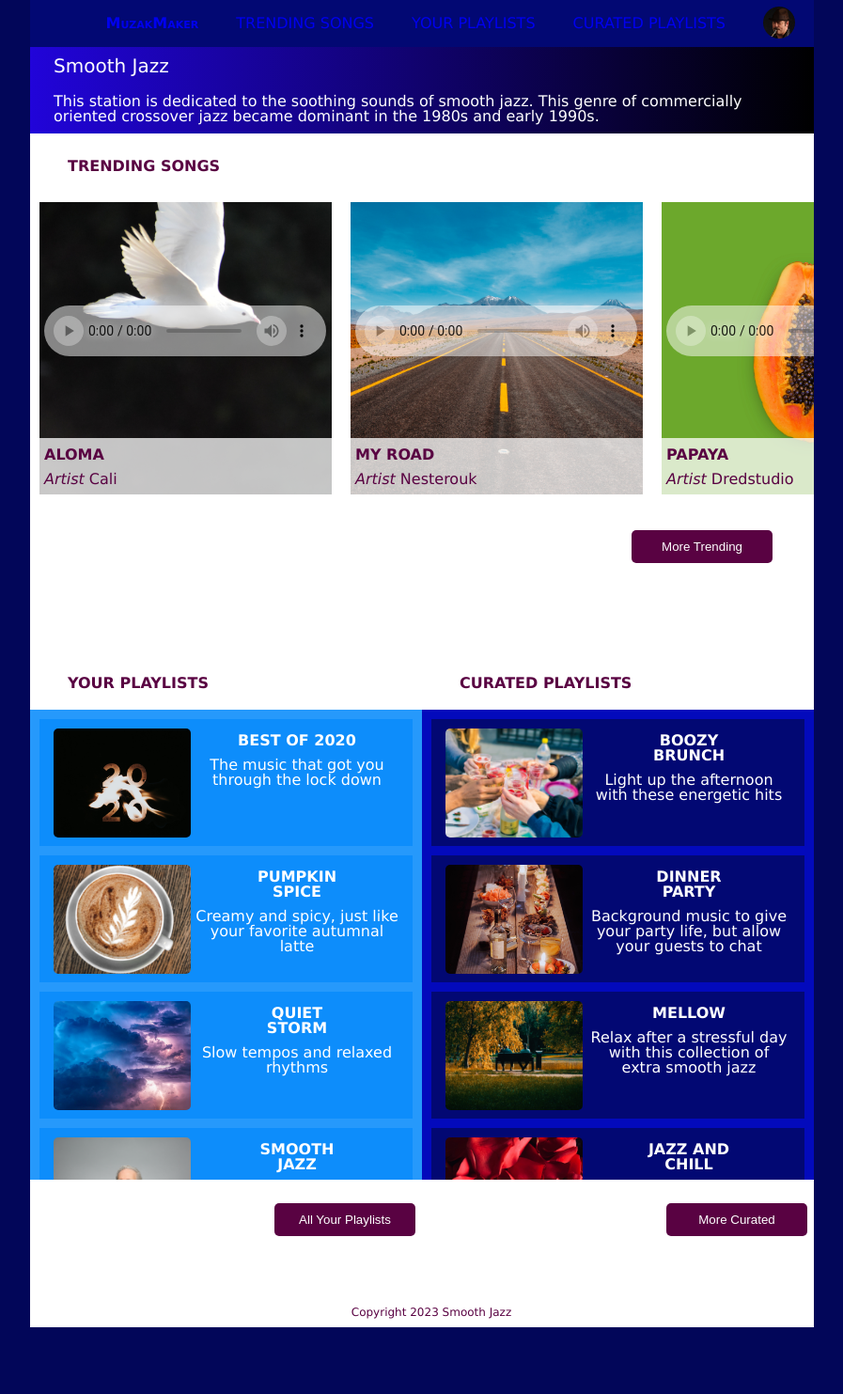
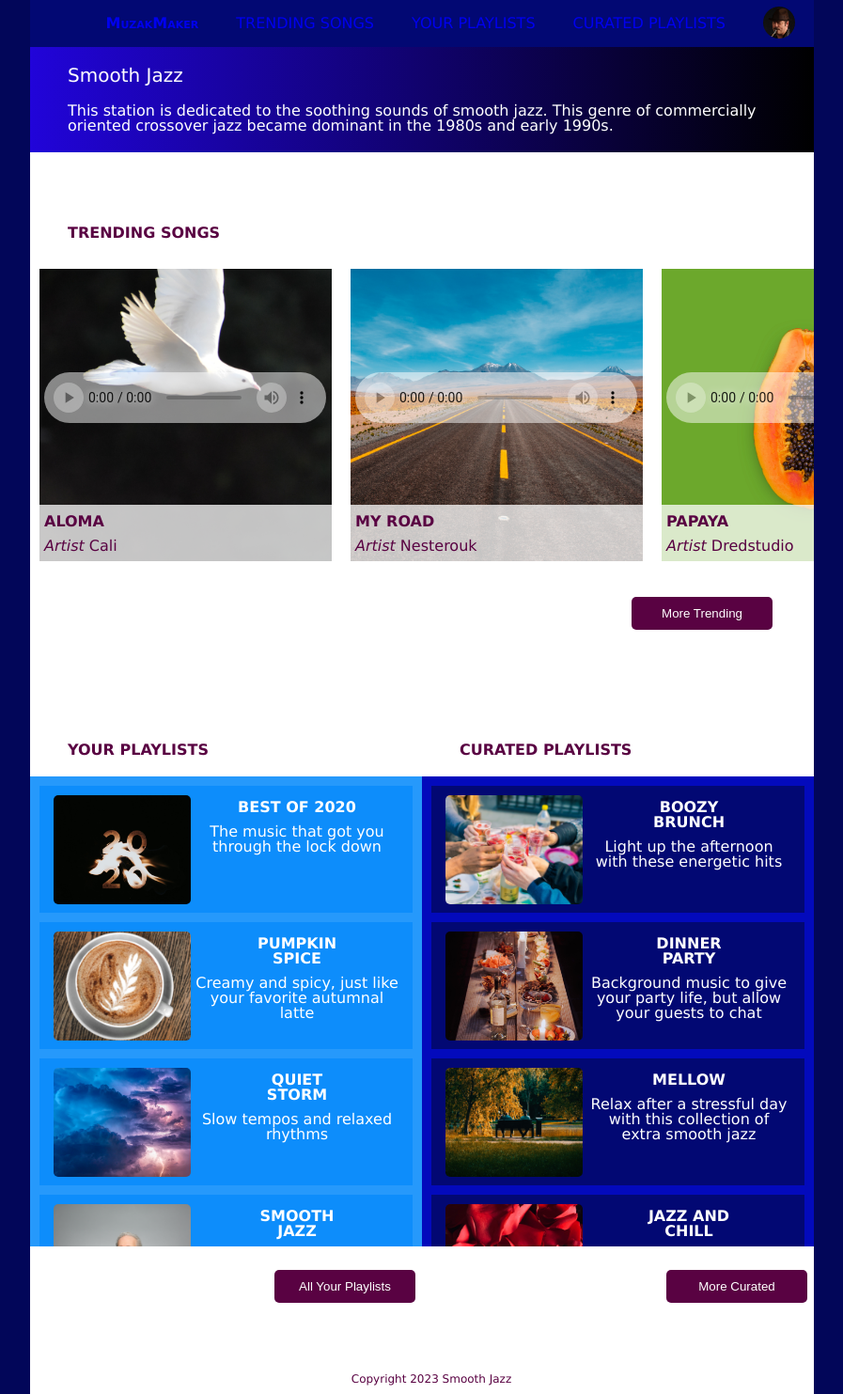
Before and after one commit to 1224624141/streamingmedia, a plain HTML site: page index.html in a window 1280 px wide. Shown: the whole page at 94% size, without its empty margins (191-1088 px from the left). Before the commit the page ends 1412 px from the top, so only its background shows below. Drawn offline with Linux system fonts and the light colour scheme.

Commit message:
CSS changes
final edits

```diff
--- a/index.html
+++ b/index.html
@@ -95,7 +95,7 @@
                         </audio>
                     </section>
                 </div>
-                <button><a href="#moreTrending">More Trending</a></button>
+                <button type="button">More Trending</button>
             </section>
             <section id="personal">
                 <h2>Your Playlists</h2>
@@ -103,7 +103,7 @@
                     <section>
                         <img src="images/best-of-2020-cover.png" alt="best of 2020 cover" >
                         <h3>Best of 2020</h3>
-                        <h4>The music that got you through the lock down</h4``>
+                        <h4>The music that got you through the lock down</h4>
                     </section>
                     <section>
                         <img src="images/pumpkin-spice-cover.png" alt="pumpkin spice cover" >
@@ -126,7 +126,7 @@
                         <h4>Background music to keep you going while you study</h4>
                     </section>
                 </div>
-                <button><a href="#yourPlaylists">All Your Playlists</a></button>
+                <button type="button">All Your Playlists</button>
             </section>
             <section id="curated">
                 <h2>Curated Playlists</h2>
@@ -157,7 +157,7 @@
                         <h4>The greatest collection of your sax favorites</h4>
                     </section>
                 </div>
-                <button><a href="#moreCurated">More Curated</a></button>
+                <button type="button">More Curated</button>
             </section>
         </main>
         <footer>
--- a/styles.css
+++ b/styles.css
@@ -184,19 +184,28 @@ HEADER
 */
 header {
     background-color: #020873;
-    max-height: 200px;
+    height: 200px;
 }
 .nav {
     background-color: #020873;
     color: #ffffff;
-    width: 100%;
+    width: 375px;
+    position: absolute;
+    top: 0;
+    z-index: 1;
 }
 header h1, header p {
     position: relative;
     top: 50px;
-    padding: 10px 25px;
+    padding: 10px 40px;
     background-image: linear-gradient(to right, #2104D9, black);
     color: #ffffff;
+}
+header h1 {
+    padding-top: 20px;
+}
+header p {
+    padding-bottom: 20px;
 }
 
 /*
@@ -226,6 +235,9 @@ NAVIGATION
 .nav li:first-child {
     font-variant: small-caps;
     font-weight: bold;
+    position: absolute;
+    top: 0;
+    left: 100px;
 }
 
 
@@ -238,7 +250,7 @@ ICON
     padding: 28px 20px;
     position: relative;
     user-select: none;
-    top: -145px;
+    top: 0px;
 }
 .nav .menu-icon .navicon {
     background-color: #ffffff;
@@ -359,7 +371,9 @@ MEDIA QEURIES
     body {
         width: 834px;
     }
-
+    #trending {
+        padding-top: 50px;
+    }
     #personal, #curated {
         width: 50%;
         float: left;
@@ -383,13 +397,24 @@ MEDIA QEURIES
         padding-right: 5px;
     }
 
-
-
+    .header {
+        height: 100px;
+    }
+    .nav {
+        display: inline;
+        position: relative;
+        top: -20px;
+    }
+    .nav li:first-child {
+        position: relative;
+        left: 0px;
+    }
     .nav li:not(:first-child) {
         text-transform: uppercase;
     }
     .header li {
         float: left;
+        height: 50px;
     }
     .header li:hover {
         background-color: #590242;
```
